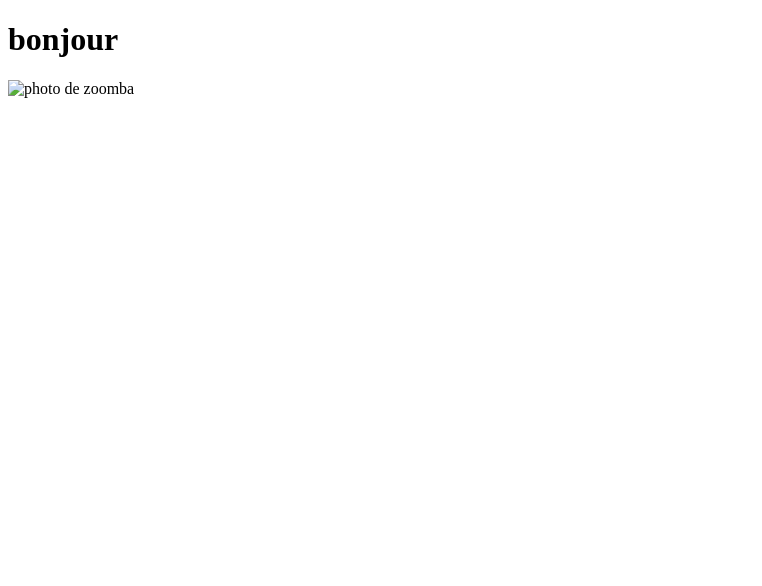
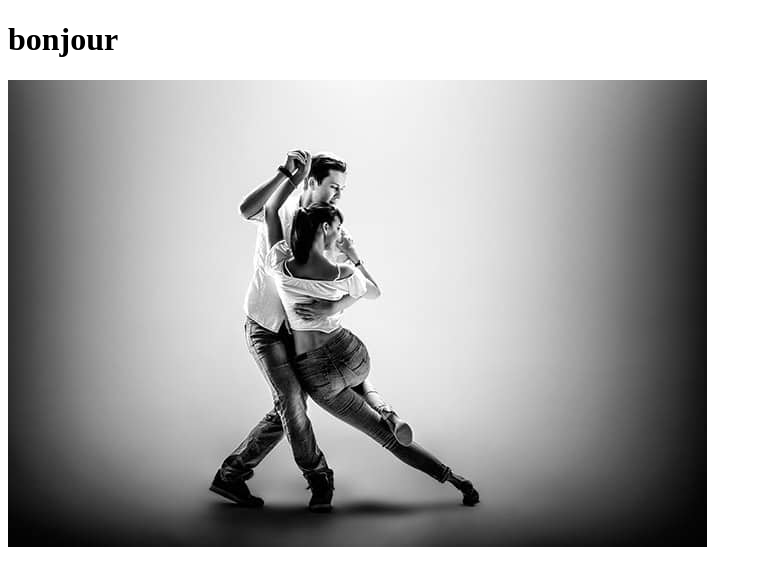
Before and after one commit to DevromiS/DevromiS.github.io, a plain HTML site: page index.html in a window 1280 px wide. Shown: the whole page, without its empty margins (0-762 px from the left). Drawn offline with Linux system fonts and the light colour scheme.

Commit message:
Update index.html

```diff
--- a/index.html
+++ b/index.html
@@ -8,7 +8,7 @@
 </head>
 <body>
     <h1>bonjour</h1>
-    <img src="./img/kizomba.jpg" alt="photo de zoomba">
+    <img src="./kizomba.jpg" alt="photo de zoomba">
 
 
 </body>
```
